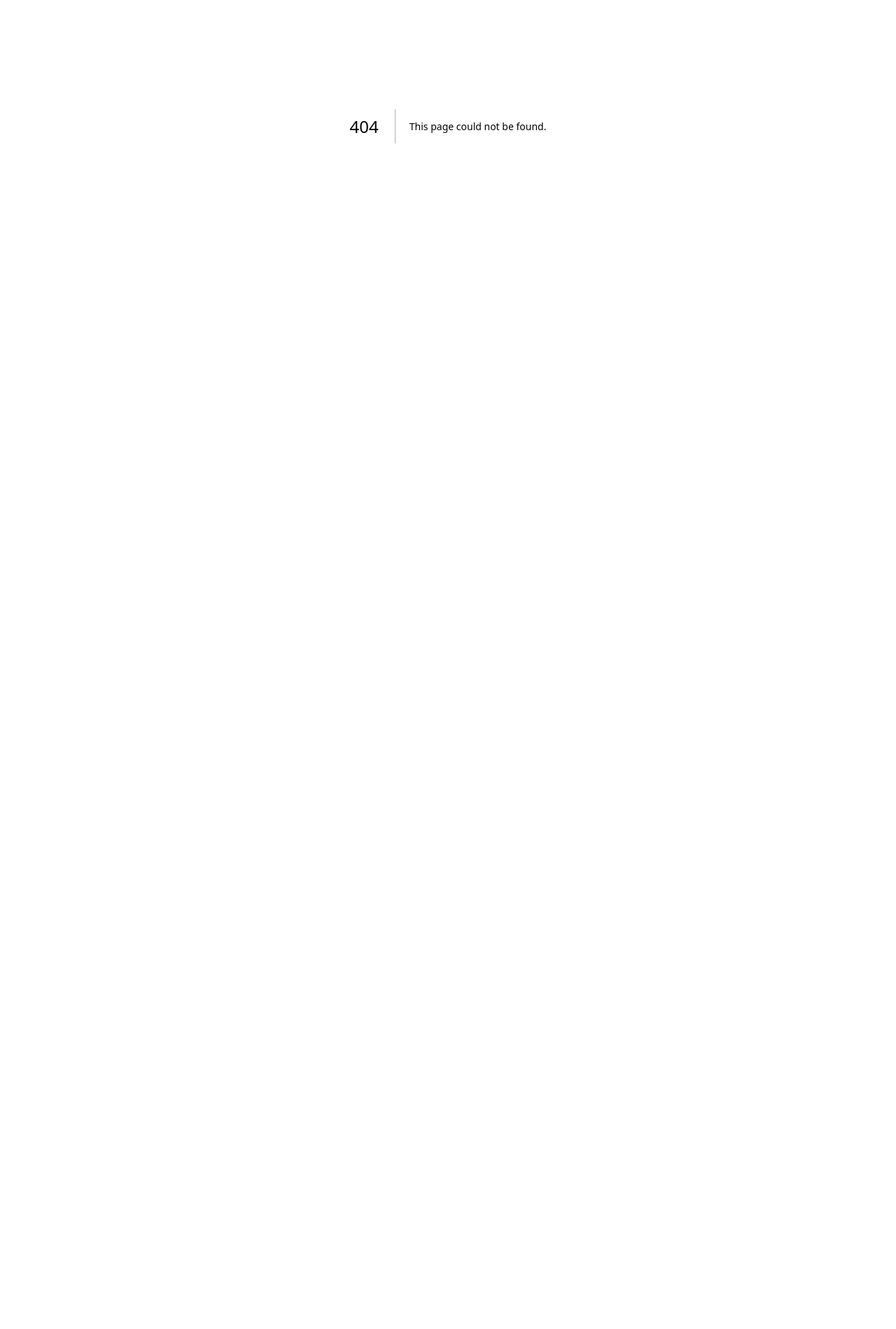
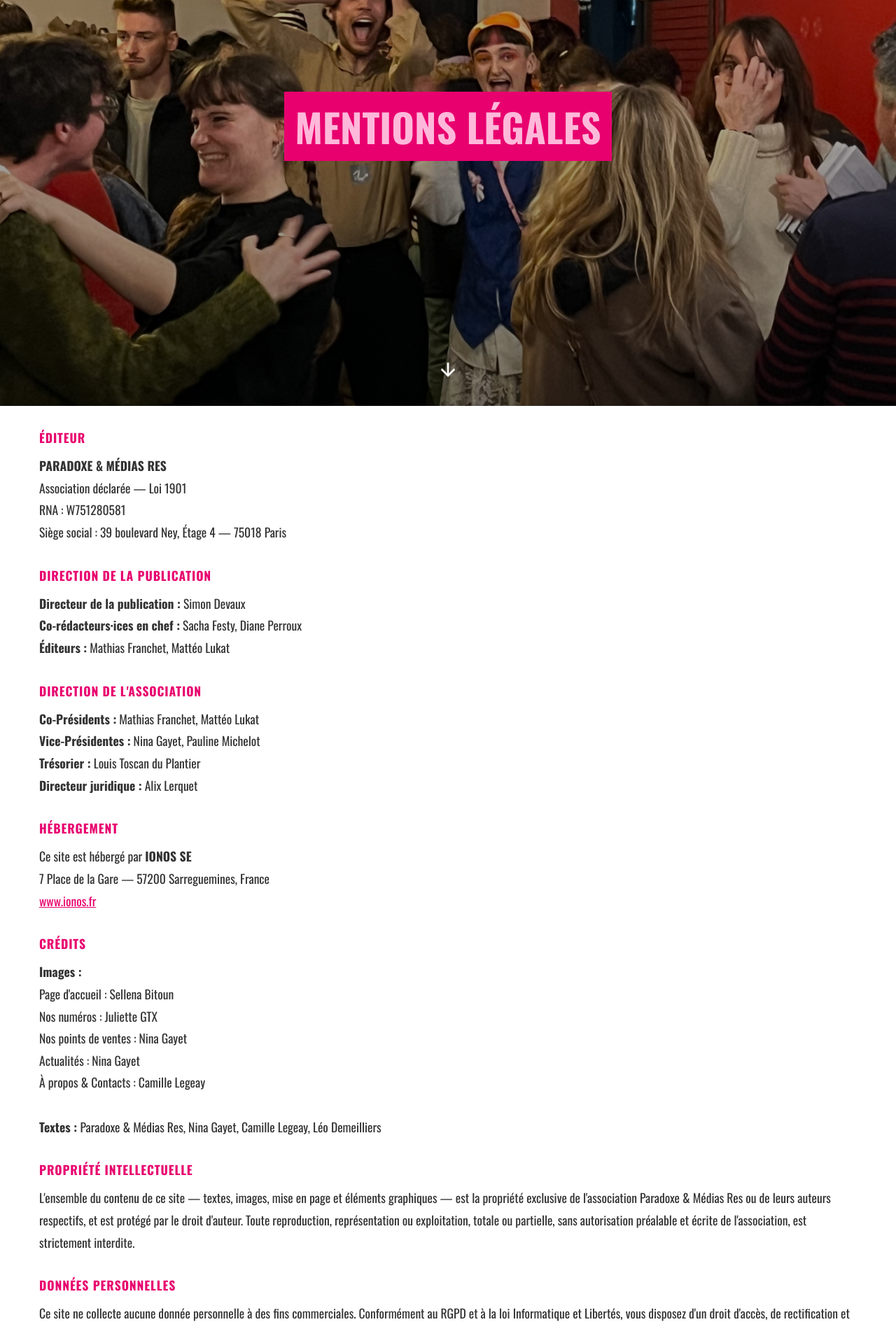
Before and after one commit to EIDemel/thermes-front, a Next.js app: page /mentions-legales in a window 1280 px wide. Before the commit this address had no page. Shown: the part 220-2119 px from the top of the page at 70% size. Before the commit the page ends 800 px from the top, so only its background shows below. Built offline with nearby package versions, Linux system fonts and the light colour scheme.

Commit message:
Add Mentions Légales page and implement OpenLinksInNewTab component

```diff
--- /dev/null
+++ b/app/mentions-legales/page.tsx
@@ -0,0 +1,130 @@
+import Footer from "../components/layout/Footer";
+import Header from "../components/layout/Header";
+
+export default async function MentionsLegales() {
+  return (
+    <>
+      <Header />
+
+      {/* HERO */}
+      <div style={{ position: "relative", height: "100vh", width: "100%", overflow: "hidden" }}>
+        <img
+          src="/images/a_propos.jpeg"
+          alt="Mentions légales"
+          style={{ width: "100%", height: "100%", objectFit: "cover", display: "block" }}
+        />
+        <div style={{ position: "absolute", inset: 0, background: "linear-gradient(to bottom, rgba(0,0,0,0.2), rgba(0,0,0,0.5))" }} />
+
+        <div style={{ position: "absolute", inset: 0, display: "flex", flexDirection: "column", alignItems: "center", justifyContent: "center", gap: "1rem" }}>
+          <h1 style={{ margin: 20, backgroundColor: "#E8006E", color: "#FFB8DA", fontSize: "clamp(2rem, 5vw, 3.5rem)", fontWeight: 700, textAlign: "center", padding: "0.5rem 1rem" }}>
+            MENTIONS LÉGALES
+          </h1>
+        </div>
+
+        <div style={{ position: "absolute", bottom: "2rem", left: "50%", transform: "translateX(-50%)", animation: "bounce 2s infinite" }}>
+          <svg width="32" height="32" fill="none" stroke="white" strokeWidth="2" viewBox="0 0 24 24">
+            <path d="M12 5v14M5 12l7 7 7-7" />
+          </svg>
+        </div>
+
+        <style>{`
+          @keyframes bounce {
+            0%, 100% { transform: translateX(-50%) translateY(0); }
+            50% { transform: translateX(-50%) translateY(8px); }
+          }
+          * { margin: 0; padding: 0; box-sizing: border-box; }
+          body { overflow-x: hidden; }
+        `}</style>
+      </div>
+
+      {/* ÉDITEUR */}
+      <div style={{ maxWidth: "1200px", margin: "2rem auto", padding: "0 1rem" }}>
+        <h2 style={{ fontSize: "1.1rem", fontWeight: 700, color: "#E8006E", marginBottom: "0.75rem", textTransform: "uppercase", letterSpacing: "0.05em" }}>
+          Éditeur
+        </h2>
+        <p style={{ fontSize: "1.1rem", lineHeight: 1.8, color: "#333" }}>
+          <b>PARADOXE &amp; MÉDIAS RES</b><br />
+          Association déclarée — Loi 1901<br />
+          RNA : W751280581<br />
+          Siège social : 39 boulevard Ney, Étage 4 — 75018 Paris
+        </p>
+      </div>
+
+      {/* DIRECTION */}
+      <div style={{ maxWidth: "1200px", margin: "2rem auto", padding: "0 1rem" }}>
+        <h2 style={{ fontSize: "1.1rem", fontWeight: 700, color: "#E8006E", marginBottom: "0.75rem", textTransform: "uppercase", letterSpacing: "0.05em" }}>
+          Direction de la publication
+        </h2>
+        <p style={{ fontSize: "1.1rem", lineHeight: 1.8, color: "#333" }}>
+          <b>Directeur de la publication :</b> Simon Devaux<br />
+          <b>Co-rédacteurs·ices en chef :</b> Sacha Festy, Diane Perroux<br />
+          <b>Éditeurs :</b> Mathias Franchet, Mattéo Lukat
+        </p>
+      </div>
+
+      {/* ASSOCIATION */}
+      <div style={{ maxWidth: "1200px", margin: "2rem auto", padding: "0 1rem" }}>
+        <h2 style={{ fontSize: "1.1rem", fontWeight: 700, color: "#E8006E", marginBottom: "0.75rem", textTransform: "uppercase", letterSpacing: "0.05em" }}>
+          Direction de l'association
+        </h2>
+        <p style={{ fontSize: "1.1rem", lineHeight: 1.8, color: "#333" }}>
+          <b>Co-Présidents :</b> Mathias Franchet, Mattéo Lukat<br />
+          <b>Vice-Présidentes :</b> Nina Gayet, Pauline Michelot<br />
+          <b>Trésorier :</b> Louis Toscan du Plantier<br />
+          <b>Directeur juridique :</b> Alix Lerquet
+        </p>
+      </div>
+
+      {/* HÉBERGEMENT */}
+      <div style={{ maxWidth: "1200px", margin: "2rem auto", padding: "0 1rem" }}>
+        <h2 style={{ fontSize: "1.1rem", fontWeight: 700, color: "#E8006E", marginBottom: "0.75rem", textTransform: "uppercase", letterSpacing: "0.05em" }}>
+          Hébergement
+        </h2>
+        <p style={{ fontSize: "1.1rem", lineHeight: 1.8, color: "#333" }}>
+          Ce site est hébergé par <b>IONOS SE</b><br />
+          7 Place de la Gare — 57200 Sarreguemines, France<br />
+          <a href="https://www.ionos.fr" style={{ color: "#E8006E" }}>www.ionos.fr</a>
+        </p>
+      </div>
+
+      {/* CRÉDITS */}
+      <div style={{ maxWidth: "1200px", margin: "2rem auto", padding: "0 1rem" }}>
+        <h2 style={{ fontSize: "1.1rem", fontWeight: 700, color: "#E8006E", marginBottom: "0.75rem", textTransform: "uppercase", letterSpacing: "0.05em" }}>
+          Crédits
+        </h2>
+        <p style={{ fontSize: "1.1rem", lineHeight: 1.8, color: "#333" }}>
+          <b>Images :</b><br />
+          Page d'accueil : Sellena Bitoun<br />
+          Nos numéros : Juliette GTX<br />
+          Nos points de ventes : Nina Gayet<br />
+          Actualités : Nina Gayet<br />
+          À propos &amp; Contacts : Camille Legeay<br />
+          <br />
+          <b>Textes : </b> Paradoxe &amp; Médias Res, Nina Gayet, Camille Legeay, Léo Demeilliers
+        </p>
+      </div>
+
+      {/* PROPRIÉTÉ INTELLECTUELLE */}
+      <div style={{ maxWidth: "1200px", margin: "2rem auto", padding: "0 1rem" }}>
+        <h2 style={{ fontSize: "1.1rem", fontWeight: 700, color: "#E8006E", marginBottom: "0.75rem", textTransform: "uppercase", letterSpacing: "0.05em" }}>
+          Propriété intellectuelle
+        </h2>
+        <p style={{ fontSize: "1.1rem", lineHeight: 1.8, color: "#333" }}>
+          L'ensemble du contenu de ce site — textes, images, mise en page et éléments graphiques — est la propriété exclusive de l'association Paradoxe &amp; Médias Res ou de leurs auteurs respectifs, et est protégé par le droit d'auteur. Toute reproduction, représentation ou exploitation, totale ou partielle, sans autorisation préalable et écrite de l'association, est strictement interdite.
+        </p>
+      </div>
+
+      {/* DONNÉES PERSONNELLES */}
+      <div style={{ maxWidth: "1200px", margin: "2rem auto", padding: "0 1rem" }}>
+        <h2 style={{ fontSize: "1.1rem", fontWeight: 700, color: "#E8006E", marginBottom: "0.75rem", textTransform: "uppercase", letterSpacing: "0.05em" }}>
+          Données personnelles
+        </h2>
+        <p style={{ fontSize: "1.1rem", lineHeight: 1.8, color: "#333" }}>
+          Ce site ne collecte aucune donnée personnelle à des fins commerciales. Conformément au RGPD et à la loi Informatique et Libertés, vous disposez d'un droit d'accès, de rectification et de suppression des données vous concernant. Pour exercer ce droit, contactez-nous à l'adresse du siège social.
+        </p>
+      </div>
+
+      <Footer />
+    </>
+  );
+}
```
Also changed, not shown: app/a-propos/page.tsx (+4 -3 lines), app/actualites/[slug]/OpenLinksInNewTab.tsx (added, +18 -0 lines), app/actualites/[slug]/page.tsx (+4 -3 lines), app/components/sections/HeroPage.tsx (+42 -23 lines).
